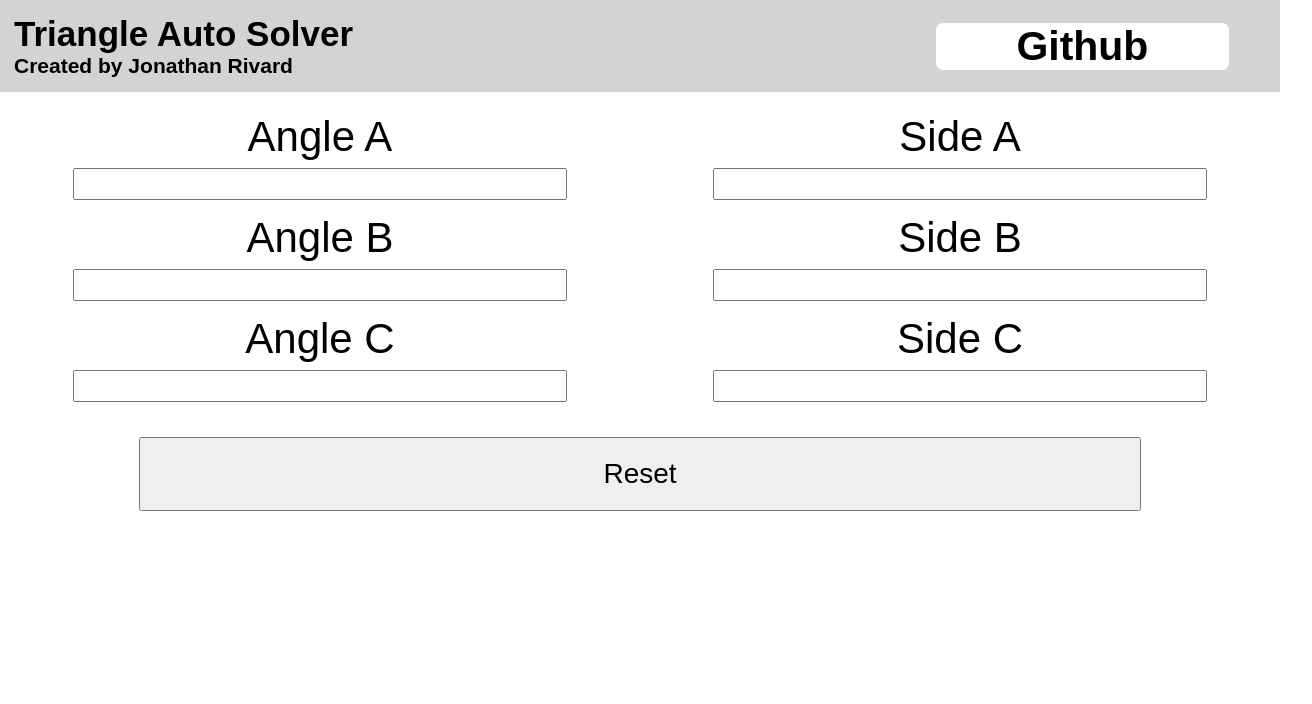
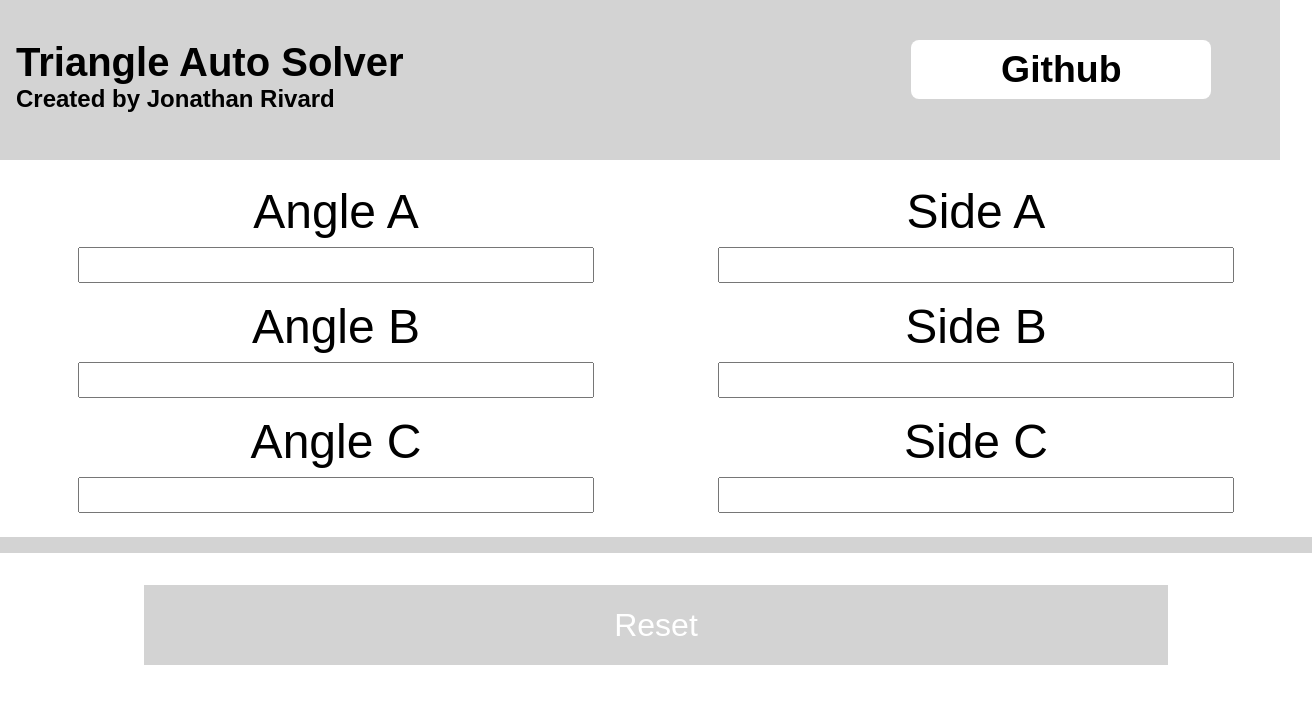
Before and after one commit to jonathanrivard/triangleautosolver, a plain HTML site: page index.html in a window 1280 px wide. Shown: the whole page, 1312 px wide, since content can reach past the window. Drawn offline with Linux system fonts and the light colour scheme.

Commit message:
Added media queries

```diff
--- a/css/style.css
+++ b/css/style.css
@@ -5,16 +5,14 @@
 }
 
 html {
-    font-size: 14px;
+    font-size: 12px;
     font-family: Arial, Helvetica, sans-serif;
 }
 
 #main {
-    display: grid;
-    height: 80%;
+    display: flex;
+    flex-direction: column;
     width: 100%;
-    grid-template-columns: 1fr 1fr;
-    grid-template-rows: 3fr 1fr;
 }
 
 #main p {
@@ -26,63 +24,62 @@ html {
 #main input {
     height: 2rem;
     margin: 0.5rem;
-    font-size: 2rem;
+    font-size: 1rem;
     text-align: center;
 }
 
 #header {
-    grid-column: 1 / span 2;
-    grid-row: 1;
     display: flex;
-    flex-direction: row;
+    flex-direction: column;
     background-color: lightgray;
-    height: 20%;
+    height: 20vh;
+    align-items: center;
 }
 
 #header div{
     display: flex;
     flex-direction: column;
     padding: 1rem;
+    align-items: center;
 }
 
 #header div h1 {
-    font-size: 2rem;
+    font-size: 2.5rem;
 }
 
 #header div h2 {
-    font-size: 1rem;
+    font-size: 1.5rem;
 }
 
 #header div a {
-    font-size: 2.5rem;
+    font-size: 2rem;
     color: black;
     background-color: white;
     border-radius: 0.5rem;
     text-align: center;
-    width: 100%;
+    width: 70%;
+    padding: 0.5rem;
 }
 
 #header #one {
-    width: 70%;
-    height: 100%;
+    width: 100%;
+    height: 50%;
 }
 
 #header #two {
-    width: 30%;
-    height: 100%;
-    align-items: center;
-    align-self: center;
+    width: 100%;
+    height: 50%;
 }
 
 #angles {
-    /*border: 1px solid red;*/
-    grid-column: 1 ;
-    grid-row: 1;
+    border-bottom: 1rem solid lightgray;
     display: flex;
     flex-direction: column;
     align-items: center;
     padding: 1rem;
     font-size: 3rem;
+    width: 80%;
+    align-self: center;
 }
 
 #angles * {
@@ -90,14 +87,14 @@ html {
 }
 
 #sides {
-    /*border: 1px solid yellow;*/
-    grid-column: 2 ;
-    grid-row: 1;
+    border-bottom: 1rem solid lightgray;
     display: flex;
     flex-direction: column;
     align-items: center;
     padding: 1rem;
     font-size: 3rem;
+    width: 80%;
+    align-self: center;
 }
 
 #sides * {
@@ -106,8 +103,6 @@ html {
 
 #other {
     /*border: 1px solid blue;*/
-    grid-column: 1 / span 2;
-    grid-row: 2;
     display: flex;
     flex-direction: column;
     align-items: center;
@@ -116,23 +111,81 @@ html {
 
 #other #reset-button {
     width: 80%;
-    height: 90%;
+    height: 5rem;
     text-align: center;
     font-size: 2rem;
     font-family: Arial, Helvetica, sans-serif;
+    background-color: lightgray;
+    color: white;
+    border: 0.2rem solid lightgray;
+    text-transform: none;
+}
+
+#other #reset-button:hover {
+    background-color: white;
+    color: lightgray;
+    text-transform: none;
+}
+
+#other #reset-button:focus {
+    outline: 0;
+    text-transform: uppercase;
+}
+
+#header #two a:hover {
+    border: 0.2rem solid white;
+    background-color: lightgray;
+    color: white;
 }
 
 @media only screen and (min-width: 800px){
-
-    #header div h1 {
-        font-size: 2.5rem;
+    html {
+        font-size: 16px;
     }
 
-    #header div h2 {
-        font-size: 1.5rem;
+    #header {
+        height: 20vh;
+        flex-direction: row;
     }
 
-    #header div a {
-        width: 80%;
+    #header #one {
+        align-items: baseline;
+    }
+
+    #header #two {
+        width: 50%;
+    }
+
+    #main {
+        display: grid;
+        grid-template-columns: 1fr 1fr;
+        grid-template-rows: 3fr 1fr;
+    }
+
+    #main div {
+        margin-left: auto;
+        margin-right: auto;
+        margin-bottom: 1rem;
+    }
+
+    #angles {
+        grid-row: 1;
+        grid-column: 1;
+        width: 100%;
+    }
+
+    #sides {
+        grid-row: 1;
+        grid-column: 2;
+        width: 100%;
+    }
+
+    #main #other {
+        width: 100%;
+    }
+
+    #other {
+        grid-row: 2;
+        grid-column: 1 / span 2;
     }
 }
--- a/js/main.js
+++ b/js/main.js
@@ -317,6 +317,7 @@ function reset(){
     sideB.value = "";
     sideC.value = "";
     updateTriangleValues(tri);
+    document.getElementById("reset-button").blur();
 }
 
 //My math functions, because I like degrees
```
